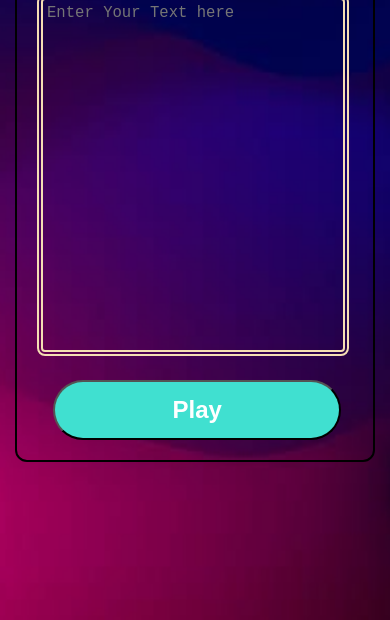
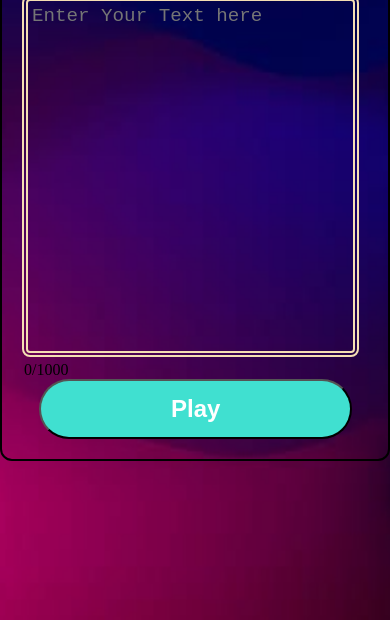
Before and after one commit to Steath094/textToSpeech, a plain HTML site: page index.html in a window 390 px wide. Shown: the part 224-844 px from the top of the page. Drawn offline with Linux system fonts and the light colour scheme; a web font is replaced by a local one.

Commit message:
Added word counting

```diff
--- a/index.html
+++ b/index.html
@@ -13,6 +13,9 @@
             <div >
                 <textarea name="textinput" id="textinput" cols="30" rows="10" placeholder="Enter Your Text here" required maxlength="1000"  ></textarea>
             </div>
+            <div class="count">
+                <span>0</span><span>/1000</span>
+            </div>
             <div class="speech">
                 <button class="playbutton">Play</button>
             </div>
--- a/script.js
+++ b/script.js
@@ -1,10 +1,5 @@
 const textarea = document.querySelector("#textinput");
 const button = document.querySelector(".playbutton");
-
-
-
-
-
 console.log(textarea);
 console.log(button);
 button.addEventListener("click", function () {
@@ -13,12 +8,10 @@ button.addEventListener("click", function () {
     if (!speechsynth.speaking && !text.trim().length ) {
         textarea.textContent = "Nothing to convert";
         textarea.style.color = 'red';
-
     }
     textarea.addEventListener("click",()=>{
         textarea.textContent = "";
         textarea.style.color = 'white';
-
     })
     if (!speechsynth.speaking && text.trim().length ){
         let utterance = new SpeechSynthesisUtterance(text);
@@ -27,9 +20,13 @@ button.addEventListener("click", function () {
         button.textContent = "Sound is playing"
     }
 
-//     setTimeout(() => {
-//         button.textContent = "Play converted sound"
-//     }, 5000);
+    setTimeout(() => {
+        button.textContent = "Play" ;
+    }, 5000);
 })
-// let utterance = new SpeechSynthesisUtterance("Hello world!");
-// speechSynthesis.speak(utterance);
+textarea.addEventListener("input",()=>{
+    if (textarea.value.length) {
+        document.querySelector(".count>span").innerHTML = textarea.value.length;
+    }
+    else  document.querySelector(".count>span").innerHTML = 0;
+})
--- a/style.css
+++ b/style.css
@@ -36,18 +36,19 @@
 #textinput {
     height: calc(50vh - 80px);
     width: 87%;
-    margin: 20px;
-    margin-top: 0px;
+    margin:0px 20px;
+    /* margin-top: ; */
     resize: none;
     background-color: unset;
     border: 6px double wheat;
     border-radius: 8px;
     padding: 4px;
-    font-size: larger;
+    font-size: 1.2rem;
+    color: white;
 }
-/* .count{
+.count{
     margin-left: 22px;
-} */
+}
 
 .speech {
     display: flex;
@@ -69,7 +70,7 @@
 
 @media only screen and (max-width: 450px) {
     .child{
-        width: fit-content;
+        width: 98vw;
         height: fit-content;
     }
     .child>h1{
```
